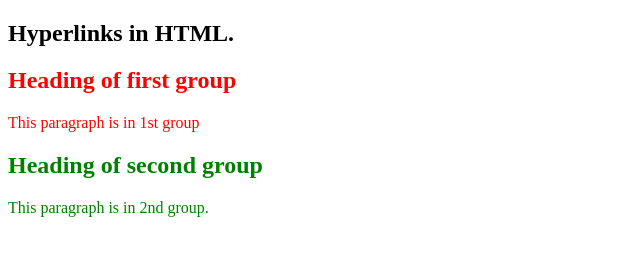
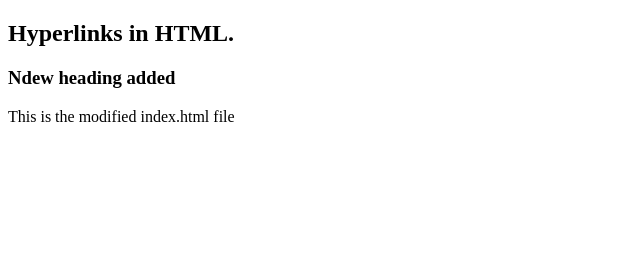
Before and after one commit to belinda-chan/fit3179-testrepo, a plain HTML site: page index.html in a window 1280 px wide. Shown: the whole page, without its empty margins (0-640 px from the left). Drawn offline with Linux system fonts and the light colour scheme.

Commit message:
Add files via upload

```diff
--- a/index.html
+++ b/index.html
@@ -8,16 +8,8 @@
 
     <h2>Hyperlinks in HTML. </h2>
 
-    <div style="color: red;">
-        <h2>Heading of first group</h2>
-        <p>This paragraph is in 1st group</p>
-    </div>
-
-    <div style="color: green;">
-        <h2>Heading of second group</h2>
-        <p>This paragraph is in 2nd group.</p>
-    </div>
-
+    <h3>Ndew heading added</h3>
+    <p>This is the modified index.html file</p>
 
 
 </body>
```
Also changed, not shown: leopard.jpg (added).
